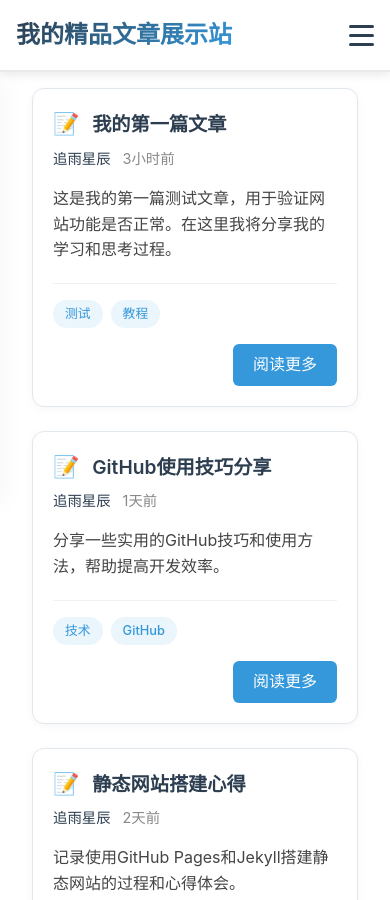
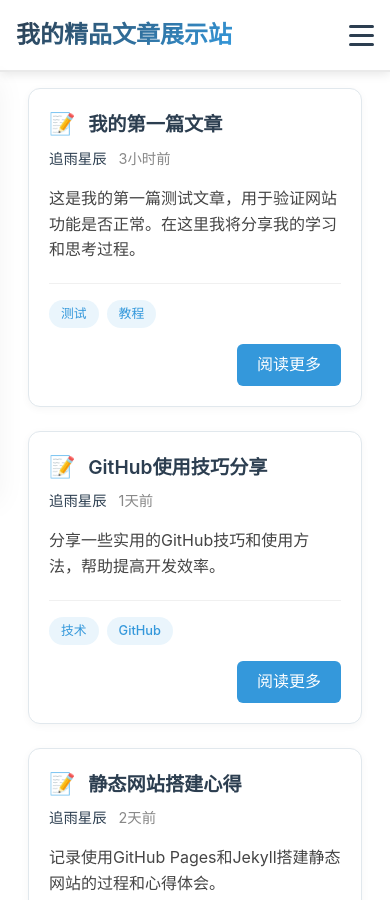
Before and after one commit to zhuiyuxingchen/intp.io, a Jekyll site: the page built from index.md, in a window 390 px wide and 900 px high. Built offline with Jekyll 4.4.1, drawn with Linux system fonts in a browser that asks for light colours.

Commit message:
Update main.scss

```diff
--- a/assets/css/main.scss
+++ b/assets/css/main.scss
@@ -463,3 +463,73 @@
         border-top-color: #4a5568;
     }
 }
+// 文章流修复样式
+.feed-container {
+    max-width: 600px;
+    margin: 0 auto;
+    padding: 0 1rem;
+}
+
+.article-feed {
+    display: flex;
+    flex-direction: column;
+    gap: 1.5rem;
+    min-height: 100vh;
+}
+
+.load-more-container {
+    text-align: center;
+    margin: 2rem 0;
+    padding: 1rem;
+}
+
+.no-more-articles {
+    text-align: center;
+    color: #666;
+    font-style: italic;
+    padding: 2rem;
+    background: #f8f9fa;
+    border-radius: 8px;
+    margin: 1rem 0;
+
+    p {
+        margin: 0;
+        font-size: 1.1rem;
+    }
+}
+
+// 确保加载指示器居中
+.loading-indicator {
+    display: flex;
+    align-items: center;
+    justify-content: center;
+    gap: 0.75rem;
+    color: #666;
+    font-size: 0.9rem;
+    padding: 1rem;
+
+    .spinner {
+        width: 20px;
+        height: 20px;
+        border: 2px solid #f3f3f3;
+        border-top: 2px solid $secondary-color;
+        border-radius: 50%;
+        animation: spin 1s linear infinite;
+    }
+}
+
+@keyframes spin {
+    0% { transform: rotate(0deg); }
+    100% { transform: rotate(360deg); }
+}
+
+// 响应式调整
+@media screen and (max-width: 768px) {
+    .feed-container {
+        padding: 0 0.5rem;
+    }
+
+    .article-card {
+        margin: 0 0.25rem;
+    }
+}
```
